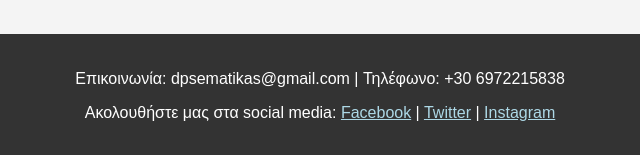
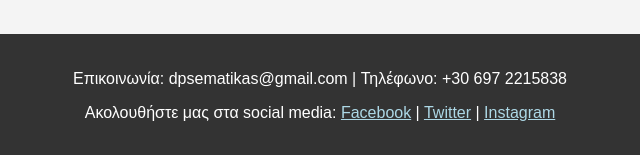
Before and after one commit to billpsem/psematikas.gr, a plain HTML site: page index.html in a window 1280 px wide. Shown: the part 642-797 px from the top of the page, 340-980 px from the left. Drawn offline with Linux system fonts and the light colour scheme.

Commit message:
update phone number

```diff
--- a/index.html
+++ b/index.html
@@ -25,7 +25,7 @@
     </div>
 
     <footer>
-        <p>Επικοινωνία: dpsematikas@gmail.com | Τηλέφωνο: +30 6972215838</p>
+        <p>Επικοινωνία: dpsematikas@gmail.com | Τηλέφωνο: +30 697 2215838</p>
         <p>Ακολουθήστε μας στα social media: <a href="https://www.facebook.com/share/1K7nnPr9uP/?mibextid=wwXIfr
             " class="social-link">Facebook</a> | <a href="https://x.com/psematikas?s=21
             " class="social-link">Twitter</a> | <a href="https://www.instagram.com/dimitris_psematikas?igsh=MXI5MDlrb3B5c3hkOA==" class="social-link">Instagram</a></p>
```
